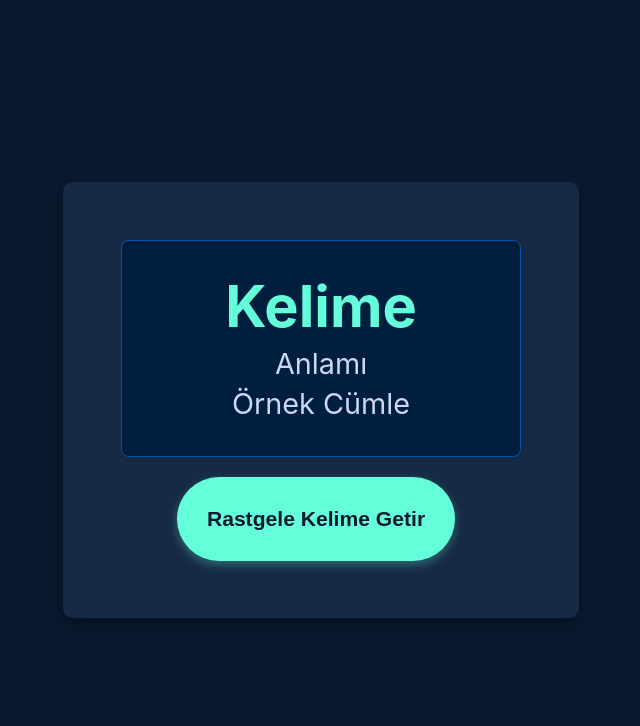
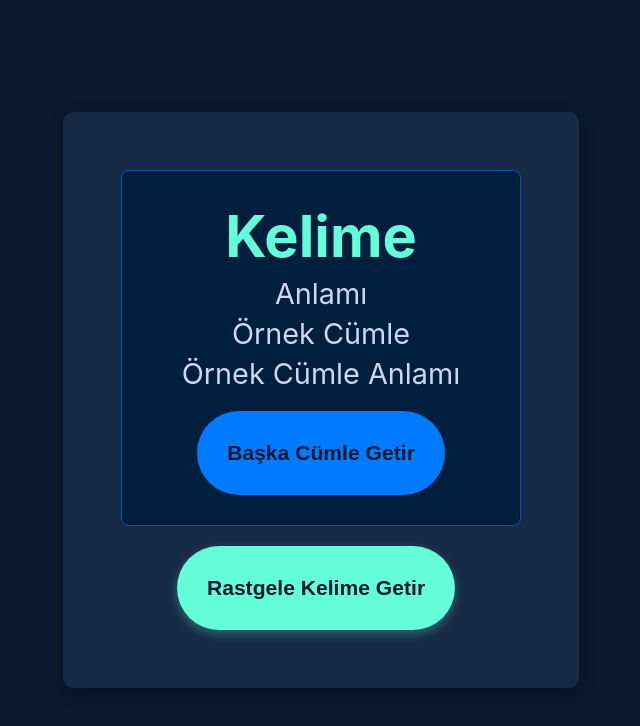
Before and after one commit to CinanEmir/Kelime_calisma, a website: page src/main/webapp/main-screen.html in a window 1280 px wide. Shown: the whole page, without its empty margins (319-959 px from the left). Drawn offline with Linux system fonts and the light colour scheme.

Commit message:
Update main-screen.html

```diff
--- a/src/main/webapp/main-screen.html
+++ b/src/main/webapp/main-screen.html
@@ -11,10 +11,17 @@
         <div class="card">
             <h2 id="word">Kelime</h2>
             <p id="meaning">Anlamı</p>
-            <p id="example">Örnek Cümle</p>
-            <p id="example-meaning" class="example-meaning-text"></p>
+
+            <div id="example-container">
+                <p id="example" class="example-text">Örnek Cümle</p>
+                <p id="example-meaning" class="example-meaning-text">Örnek Cümle Anlamı</p>
+            </div>
+
+            <button id="next-example-btn" class="sub-btn">Başka Cümle Getir</button>
         </div>
-        <button id="getWordBtn">Rastgele Kelime Getir</button>
+
+        <button id="getWordBtn" class="main-btn">Rastgele Kelime Getir</button>
+
 
     </div>
     <script src="js/main-screen.js"></script>
```
